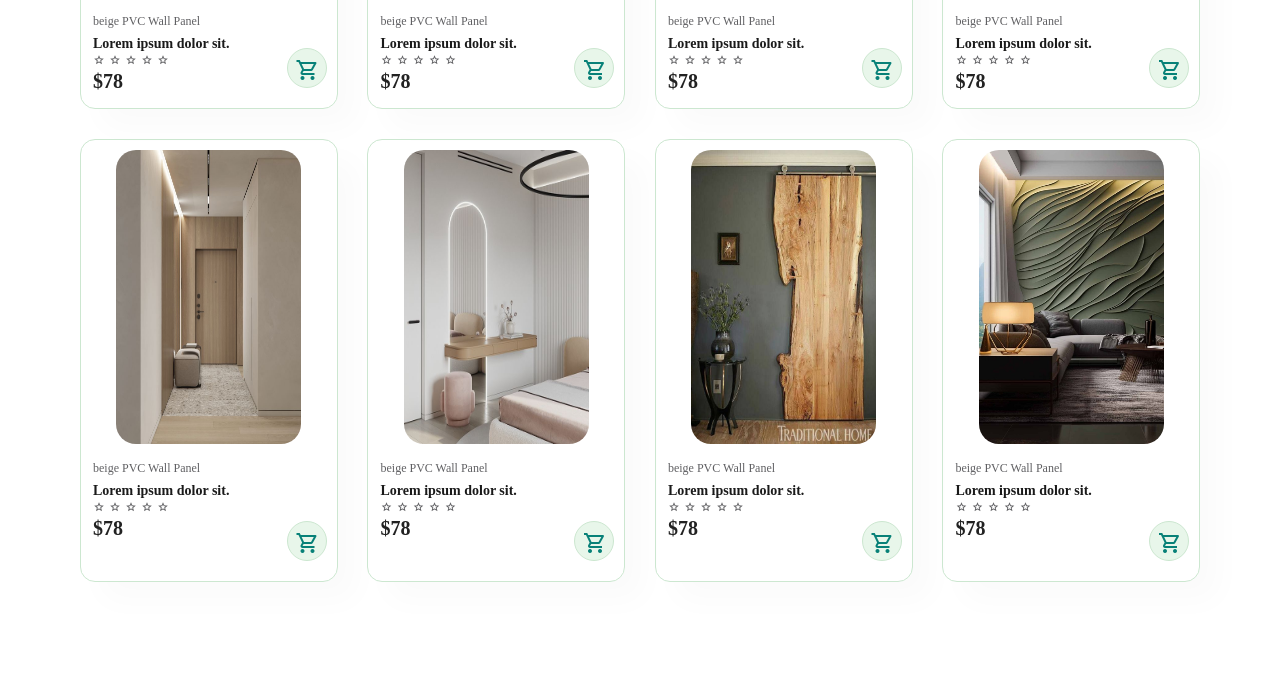
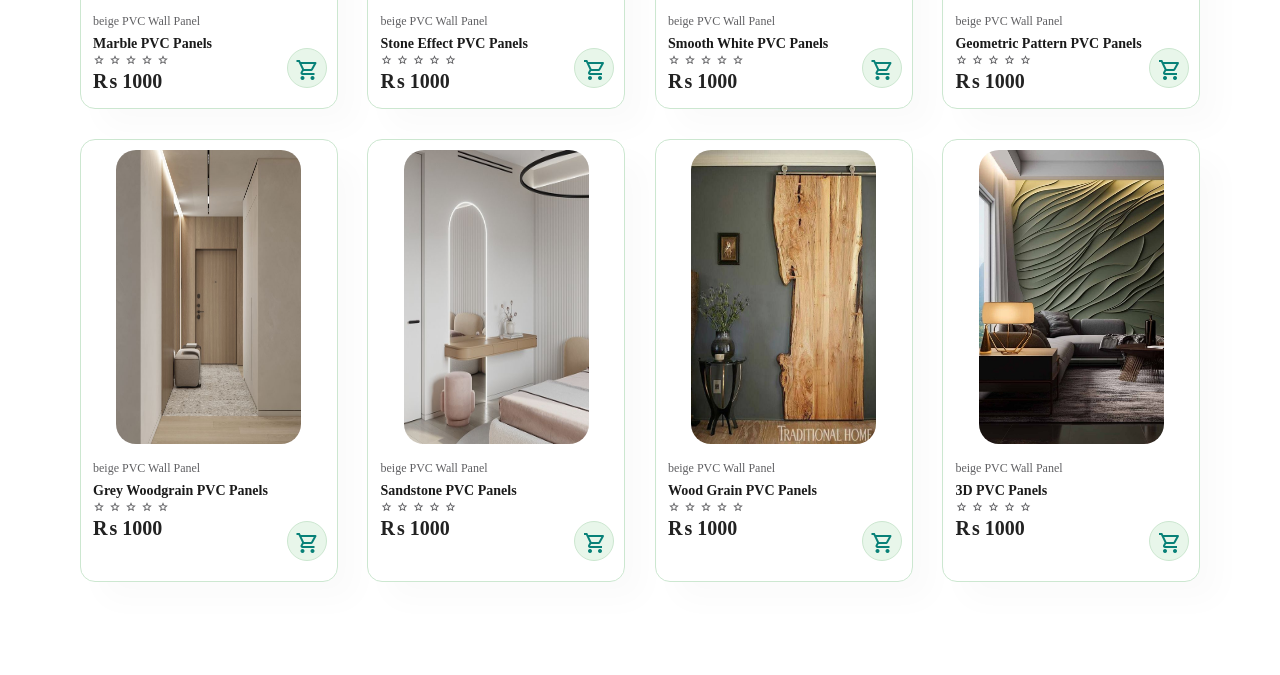
Before and after one commit to Namratha2604/NEST-ZONE-FRONTEND, a plain HTML site: page index.html in a window 1280 px wide. Shown: the part 1591-2266 px from the top of the page. Drawn offline with nearby package versions, Linux system fonts and the light colour scheme; files whose address does not match are found by name.

Commit message:
Update index.html

```diff
--- a/index.html
+++ b/index.html
@@ -22,9 +22,9 @@
             <ul id="navbar">
                 <li><a  class="active" href="index.html">Home</a></li>
                 <li><a  href="shop.html">Shop</a></li>
-                <li><a  href="Blog.html">Blog</a></li>
-                <li><a  href="about.html">About</a></li>
-                <li><a  href="contact.html">Contact</a></li>
+                <!-- <li><a  href="Blog.html">Blog</a></li> -->
+                <li><a  href="#footer">About</a></li>
+                <!-- <li><a  href="contact.html">Contact</a></li> -->
                 <li><a  href="#"><span class="material-symbols-outlined">
                     local_mall
                     </span></a></li>
@@ -43,11 +43,13 @@
    </section>
 
    <section id="hero">
-    <h4>Trade-in-offer</h4>
-    <h2>Super value Deals</h2>
-    <h1>Lorem ipsum dolo</h1>
-    <p>Lorem ipsum dolor sit amet consectetur adipisicing elit. Quam, quidem!</p>
-    <button>Shop now</button>
+    <div>
+        <h4>Trade-in-offer</h4>
+        <h2>Super value Deals</h2>
+        <h1>Best Prices and Selection</h1>
+        <p>Transforming Spaces, Inspiring Lives: Your Vision, Our Expertise.</p>
+        <button>Shop now</button>
+    </div>
    </section>
 
    <section id="feature" class="section-p1">
@@ -85,7 +87,7 @@
             <img src="https://i.pinimg.com/originals/3e/02/35/3e0235427feb5c1daaf4274d152105d8.jpg">
             <div class="des">
                 <span>beige PVC Wall Panel</span>
-                <h5>Lorem ipsum dolor sit.</h5>
+                <h5>Marble PVC Panels</h5>
                 <div class="star">
                     <span class="material-symbols-outlined">
                         star
@@ -103,7 +105,7 @@
                         star
                     </span>
                 </div>
-                <h4>$78</h4>
+                <h4>₨ 1000</h4>
             </div>
             <a href="#" class="cart" onclick="addToCart('Beige PVC Wall Panel', 'Lorem ipsum dolor sit.', 78);"><span class="material-symbols-outlined">
                 shopping_cart
@@ -113,7 +115,7 @@
             <img src="https://i.pinimg.com/originals/cc/ab/05/ccab05811efee09c054005e9d94a2064.jpg">
             <div class="des">
                 <span>beige PVC Wall Panel</span>
-                <h5>Lorem ipsum dolor sit.</h5>
+                <h5>Stone Effect PVC Panels</h5>
                 <div class="star">
                     <span class="material-symbols-outlined">
                         star
@@ -132,7 +134,7 @@
                     </span>
                 </div>
 
-                <h4>$78</h4>
+                <h4>₨ 1000</h4>
             </div>
             <a href="#" class="cart"><span class="material-symbols-outlined">
                 shopping_cart
@@ -142,7 +144,7 @@
             <img src="img/img/p3.jpeg">
             <div class="des">
                 <span>beige PVC Wall Panel</span>
-                <h5>Lorem ipsum dolor sit.</h5>
+                <h5>Smooth White PVC Panels</h5>
                 <div class="star">
                     <span class="material-symbols-outlined">
                         star
@@ -160,7 +162,7 @@
                         star
                     </span>
                 </div>
-                <h4>$78</h4>
+                <h4>₨ 1000</h4>
             </div>
             <a href="#" class="cart"><span class="material-symbols-outlined">
                 shopping_cart
@@ -170,7 +172,7 @@
             <img src="img/img/p4.jpeg">
             <div class="des">
                 <span>beige PVC Wall Panel</span>
-                <h5>Lorem ipsum dolor sit.</h5>
+                <h5>Geometric Pattern PVC Panels</h5>
                 <div class="star">
                     <span class="material-symbols-outlined">
                         star
@@ -188,7 +190,7 @@
                         star
                     </span>
                 </div>
-                <h4>$78</h4>
+                <h4>₨ 1000</h4>
             </div>
             <a href="#" class="cart"><span class="material-symbols-outlined">
                 shopping_cart
@@ -198,7 +200,7 @@
             <img src="img/img/p5.jpeg">
             <div class="des">
                 <span>beige PVC Wall Panel</span>
-                <h5>Lorem ipsum dolor sit.</h5>
+                <h5>Grey Woodgrain PVC Panels</h5>
                 <div class="star">
                     <span class="material-symbols-outlined">
                         star
@@ -216,7 +218,7 @@
                         star
                     </span>
                 </div>
-                <h4>$78</h4>
+                <h4>₨ 1000</h4>
             </div>
             <a href="#" class="cart"><span class="material-symbols-outlined">
                 shopping_cart
@@ -226,7 +228,7 @@
             <img src="img/img/p6.jpeg">
             <div class="des">
                 <span>beige PVC Wall Panel</span>
-                <h5>Lorem ipsum dolor sit.</h5>
+                <h5>Sandstone PVC Panels</h5>
                 <div class="star">
                     <span class="material-symbols-outlined">
                         star
@@ -244,7 +246,7 @@
                         star
                     </span>
                 </div>
-                <h4>$78</h4>
+                <h4>₨ 1000</h4>
             </div>
             <a href="#" class="cart"><span class="material-symbols-outlined">
                 shopping_cart
@@ -254,7 +256,7 @@
             <img src="img/img/p7.jpeg">
             <div class="des">
                 <span>beige PVC Wall Panel</span>
-                <h5>Lorem ipsum dolor sit.</h5>
+                <h5>Wood Grain PVC Panels</h5>
                 <div class="star">
                     <span class="material-symbols-outlined">
                         star
@@ -272,7 +274,7 @@
                         star
                     </span>
                 </div>
-                <h4>$78</h4>
+                <h4>₨ 1000</h4>
             </div>
             <a href="#" class="cart"><span class="material-symbols-outlined">
                 shopping_cart
@@ -282,7 +284,7 @@
             <img src="img/img/p8.jpeg">
             <div class="des">
                 <span>beige PVC Wall Panel</span>
-                <h5>Lorem ipsum dolor sit.</h5>
+                <h5>3D PVC Panels</h5>
                 <div class="star">
                     <span class="material-symbols-outlined">
                         star
@@ -300,7 +302,7 @@
                         star
                     </span>
                 </div>
-                <h4>$78</h4>
+                <h4>₨ 1000</h4>
             </div>
             <a href="#" class="cart"><span class="material-symbols-outlined">
                 shopping_cart
@@ -341,7 +343,7 @@
                         star
                     </span>
                 </div>
-                <h4>$78</h4>
+                <h4>₨ 1000</h4>
             </div>
             <a href="#" class="cart"><span class="material-symbols-outlined">
                 shopping_cart
@@ -369,7 +371,7 @@
                         star
                     </span>
                 </div>
-                <h4>$78</h4>
+                <h4>₨ 1000</h4>
             </div>
             <a href="#" class="cart"><span class="material-symbols-outlined">
                 shopping_cart
@@ -397,7 +399,7 @@
                         star
                     </span>
                 </div>
-                <h4>$78</h4>
+                <h4>₨ 1000</h4>
             </div>
             <a href="#" class="cart"><span class="material-symbols-outlined">
                 shopping_cart
@@ -426,7 +428,7 @@
                         star
                     </span>
                 </div>
-                <h4>$78</h4>
+                <h4>₨ 1000</h4>
             </div>
             <a href="#" class="cart"><span class="material-symbols-outlined">
                 shopping_cart
@@ -479,7 +481,7 @@
         </div>
    </section>
 
-   <footer class="section-p1">
+   <footer id="footer"  class="section-p1">
         <div class="col">
             <img class="logo" src="img/img/logo.png" alt="">
             <h4>Contact Us:</h4>
```
